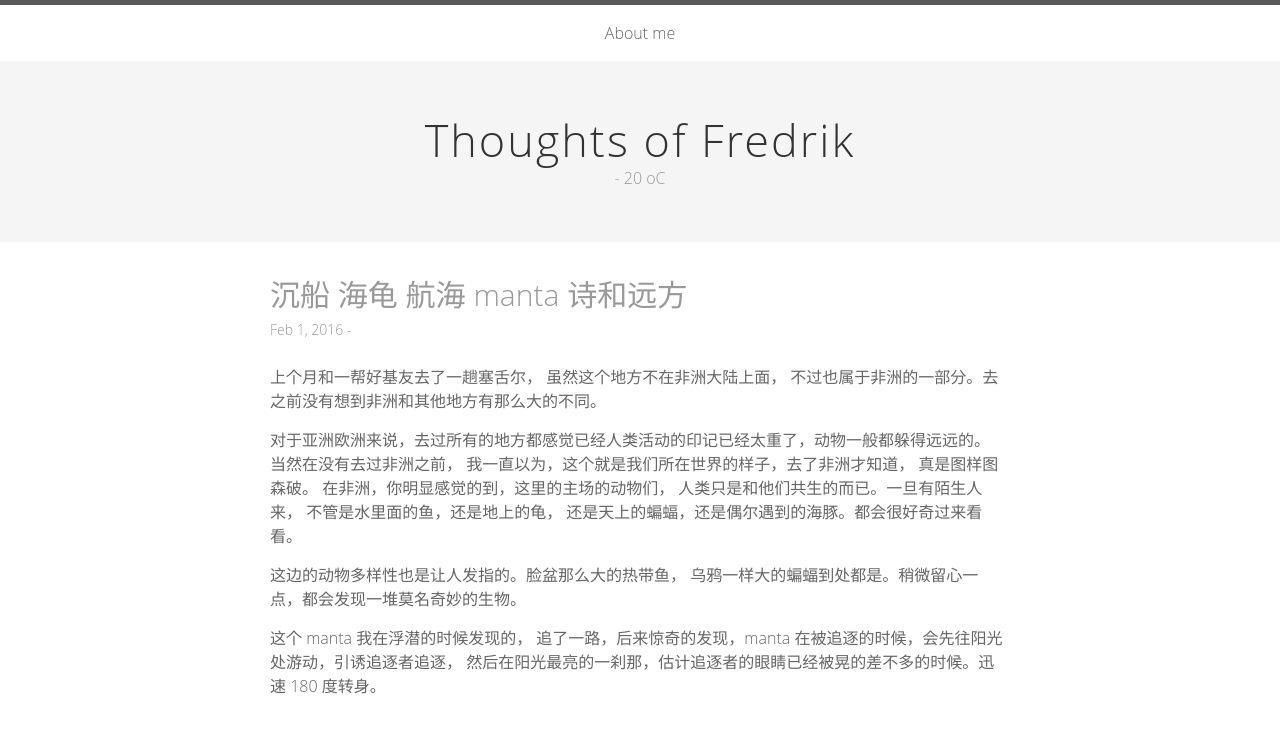
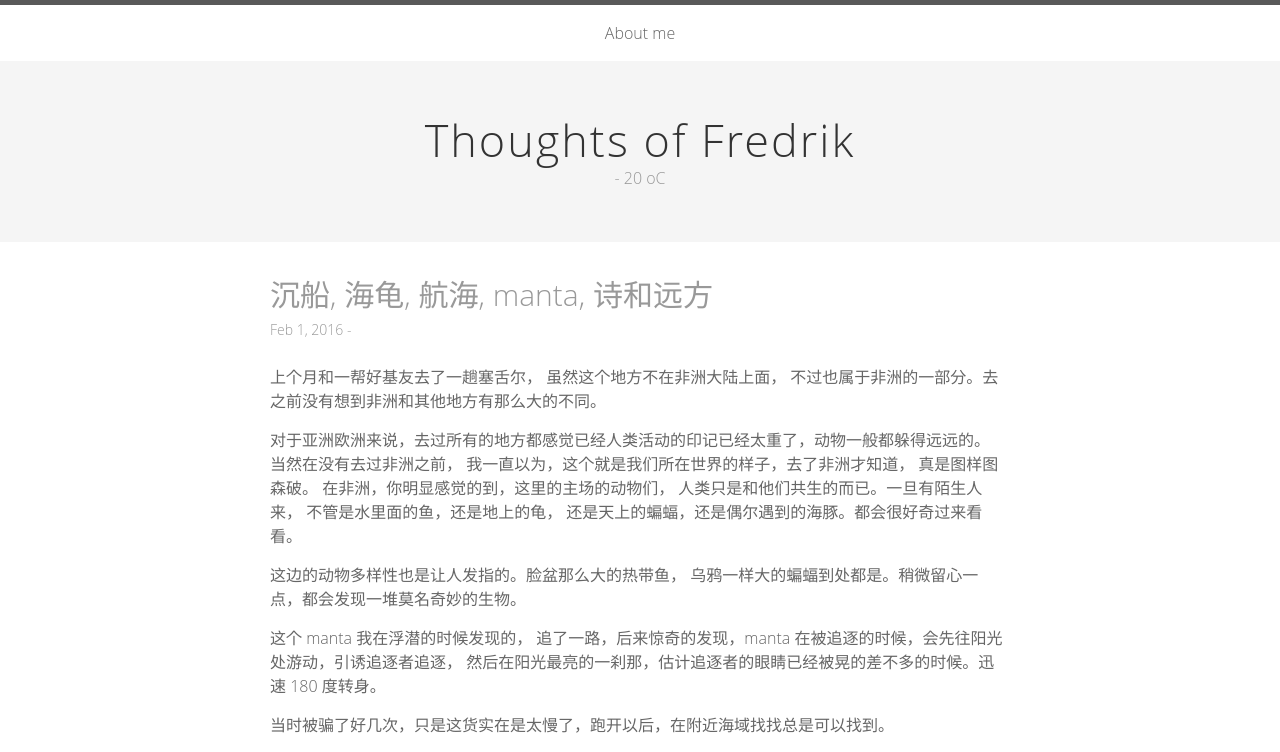
Before and after one commit to fredrikluo/fredrikluo.github.io, a Jekyll site: the page built from index.html, in a window 1280 px wide and 1400 px high. Shown: the top 752 px of the window. Built offline with Jekyll 4.4.1, drawn with Linux system fonts in a browser that asks for light colours; some of the changed text lies outside the part shown; grey boxes are pictures that could not be loaded.

Commit message:
seychelles with more videos.

```diff
--- a/_posts/2016-02-01-seychelles.md
+++ b/_posts/2016-02-01-seychelles.md
@@ -1,5 +1,5 @@
 ---
-title: 沉船 海龟 航海 manta 诗和远方
+title: 沉船, 海龟, 航海, manta, 诗和远方
 author: fredrik.luo
 layout: post
 permalink: /2016-02-03-seychelles
@@ -14,13 +14,22 @@
 
 这个 manta 我在浮潜的时候发现的， 追了一路，后来惊奇的发现，manta 在被追逐的时候，会先往阳光处游动，引诱追逐者追逐， 然后在阳光最亮的一刹那，估计追逐者的眼睛已经被晃的差不多的时候。迅速 180 度转身。
 
-<embed src="http://static.video.qq.com/TPout.swf?vid=q0183tby2ek&auto=0" allowFullScreen="true" quality="high" width="480" height="400" align="middle" allowScriptAccess="always" type="application/x-shockwave-flash"></embed>
+当时被骗了好几次，只是这货实在是太慢了，跑开以后，在附近海域找找总是可以找到。
+
+<iframe frameborder="0" width="100%" src="http://v.qq.com/iframe/player.html?vid=q0183tby2ek&tiny=0&auto=0" allowfullscreen></iframe>
 
 这个是 scuba 的时候发现的海龟， 吃珊瑚为生，发现态度有多屌没。。。
-<embed src="http://static.video.qq.com/TPout.swf?vid=t01835ree9l&auto=0" allowFullScreen="true" quality="high" width="480" height="400" align="middle" allowScriptAccess="always" type="application/x-shockwave-flash"></embed>
+<iframe frameborder="0" width="100%" src="http://v.qq.com/iframe/player.html?vid=t01835ree9l&tiny=0&auto=0" allowfullscreen></iframe>
+
+如果还不相信动物有多不怕人，可以看看我们 Milan 小哥徒手抓鱼
+
+<iframe frameborder="0" width="100%" src="http://v.qq.com/iframe/player.html?vid=k0183g6bx2k&tiny=0&auto=0" allowfullscreen></iframe>
+
+以及挡了当地路上一霸龟先生吃草的下场
+<iframe frameborder="0" width="100%" src="http://v.qq.com/iframe/player.html?vid=j0183x7u0zp&tiny=0&auto=0" allowfullscreen></iframe>
 
 这个是深潜训练的时候，到的沉船，无数的海狼鱼，石头鱼，以及各种鱼。
-<embed src="http://static.video.qq.com/TPout.swf?vid=y0183o6jw13&auto=0" allowFullScreen="true" quality="high" width="480" height="400" align="middle" allowScriptAccess="always" type="application/x-shockwave-flash"></embed>
+<iframe frameborder="0" width="100%" src="http://v.qq.com/iframe/player.html?vid=y0183o6jw13&tiny=0&auto=0" allowfullscreen></iframe>
 
 最后放一个航海好基友视频， 很多人都问我航海是个什么感觉，看看这个就是知道了， 当时船速7节左右 ^^
-<embed src="http://static.video.qq.com/TPout.swf?vid=y0183o6jw13&auto=0" allowFullScreen="true" quality="high" width="480" height="400" align="middle" allowScriptAccess="always" type="application/x-shockwave-flash"></embed>
+<iframe frameborder="0" width="100%" src="http://v.qq.com/iframe/player.html?vid=m01839ru0yx&tiny=0&auto=0" allowfullscreen></iframe>
```
